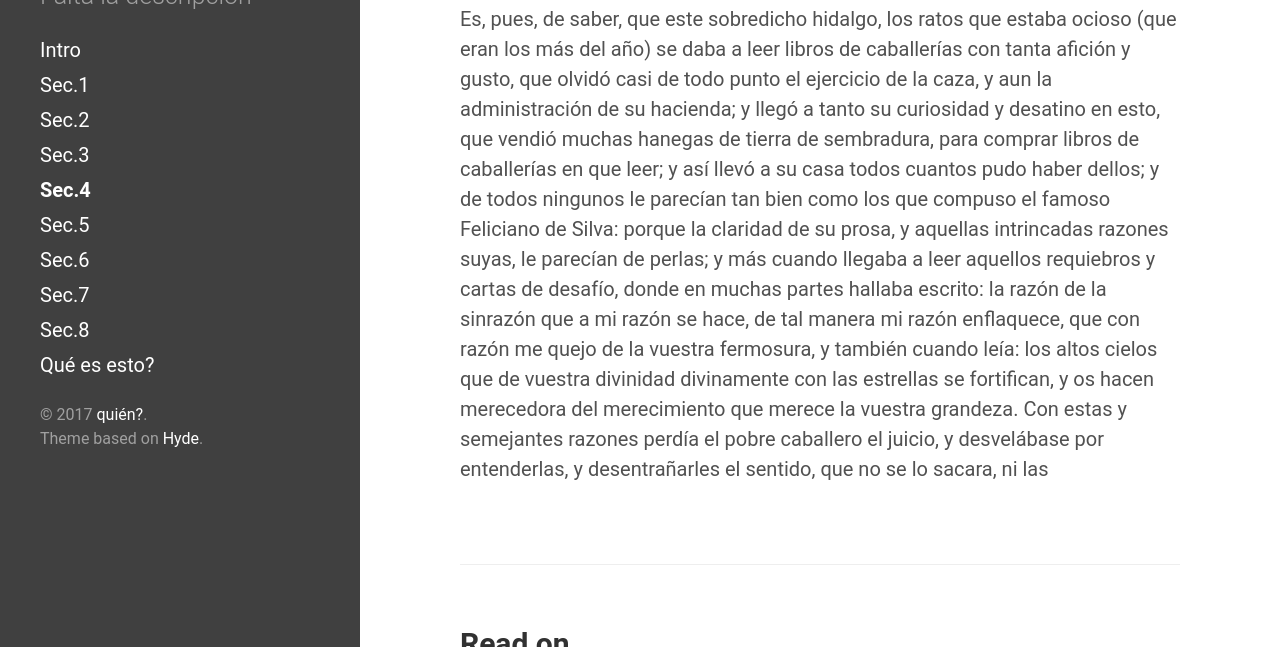
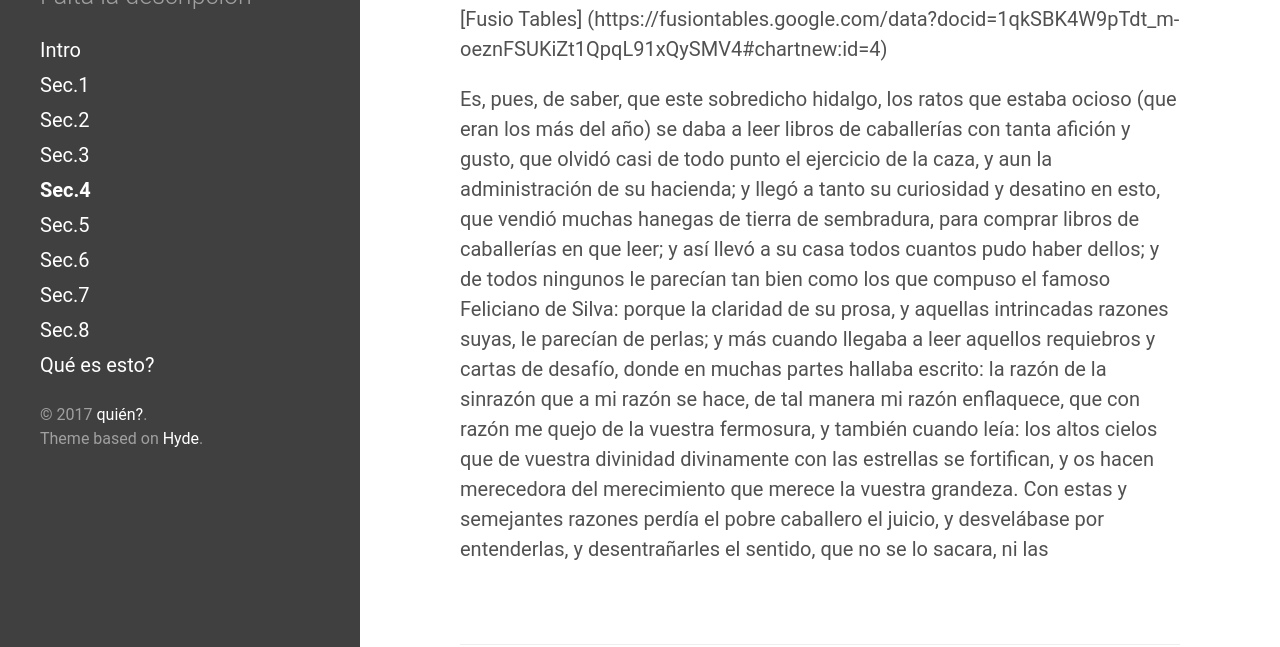
Before and after one commit to mper-bcn-ny/2017-metro, a Jekyll site: the page built from _posts/2017-02-17-seccion_4.md, in a window 1280 px wide and 900 px high, scrolled down 691 px, cut to the strip 253-900 px from the top of the window. Built offline with Jekyll 4.4.1, drawn with Linux system fonts in a browser that asks for light colours.

Commit message:
Update 2017-02-17-seccion_4.md

```diff
--- a/_posts/2017-02-17-seccion_4.md
+++ b/_posts/2017-02-17-seccion_4.md
@@ -8,4 +8,6 @@ En un lugar de la Mancha, de cuyo nombre no quiero acordarme, no ha mucho tiempo
 
 <iframe width="500" height="300" scrolling="no" frameborder="no" src="https://fusiontables.google.com/embedviz?containerId=googft-gviz-canvas&amp;q=select+col8%2C+col7+from+1x7M3aGRZiBUQBP63q-c2ifC1XFivvfPP1wKv8Dxi+order+by+col8+asc&amp;viz=GVIZ&amp;t=AREA&amp;rmax=250&amp;uiversion=2&amp;gco_forceIFrame=true&amp;gco_hasLabelsColumn=true&amp;gco_tooltip=%7B%22isHtml%22%3Atrue%7D&amp;tmplt=1&amp;width=500&amp;height=300"></iframe>
 
+[Fusio Tables] (https://fusiontables.google.com/data?docid=1qkSBK4W9pTdt_m-oeznFSUKiZt1QpqL91xQySMV4#chartnew:id=4)
+
  Es, pues, de saber, que este sobredicho hidalgo, los ratos que estaba ocioso (que eran los más del año) se daba a leer libros de caballerías con tanta afición y gusto, que olvidó casi de todo punto el ejercicio de la caza, y aun la administración de su hacienda; y llegó a tanto su curiosidad y desatino en esto, que vendió muchas hanegas de tierra de sembradura, para comprar libros de caballerías en que leer; y así llevó a su casa todos cuantos pudo haber dellos; y de todos ningunos le parecían tan bien como los que compuso el famoso Feliciano de Silva: porque la claridad de su prosa, y aquellas intrincadas razones suyas, le parecían de perlas; y más cuando llegaba a leer aquellos requiebros y cartas de desafío, donde en muchas partes hallaba escrito: la razón de la sinrazón que a mi razón se hace, de tal manera mi razón enflaquece, que con razón me quejo de la vuestra fermosura, y también cuando leía: los altos cielos que de vuestra divinidad divinamente con las estrellas se fortifican, y os hacen merecedora del merecimiento que merece la vuestra grandeza. Con estas y semejantes razones perdía el pobre caballero el juicio, y desvelábase por entenderlas, y desentrañarles el sentido, que no se lo sacara, ni las
```
